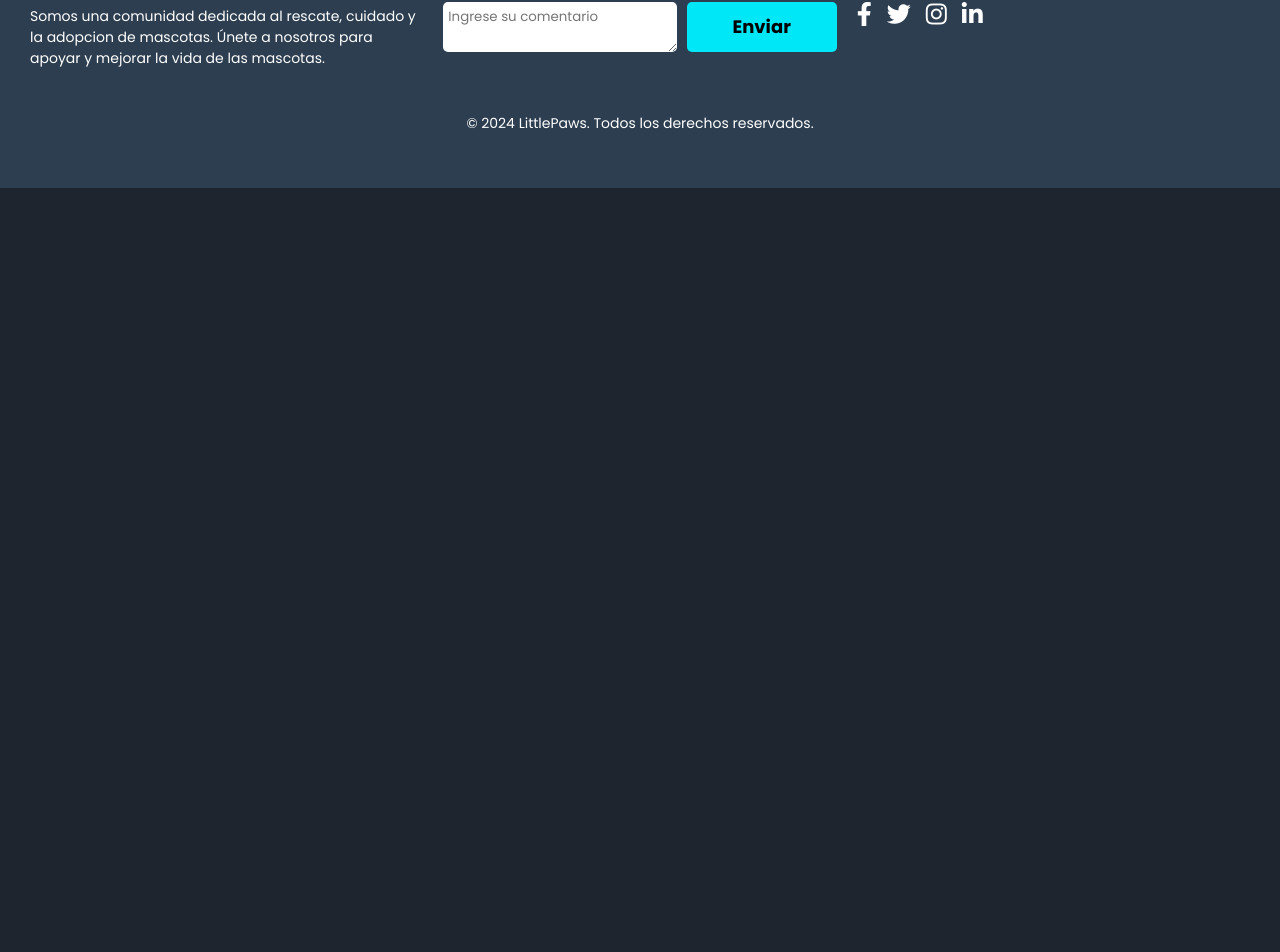
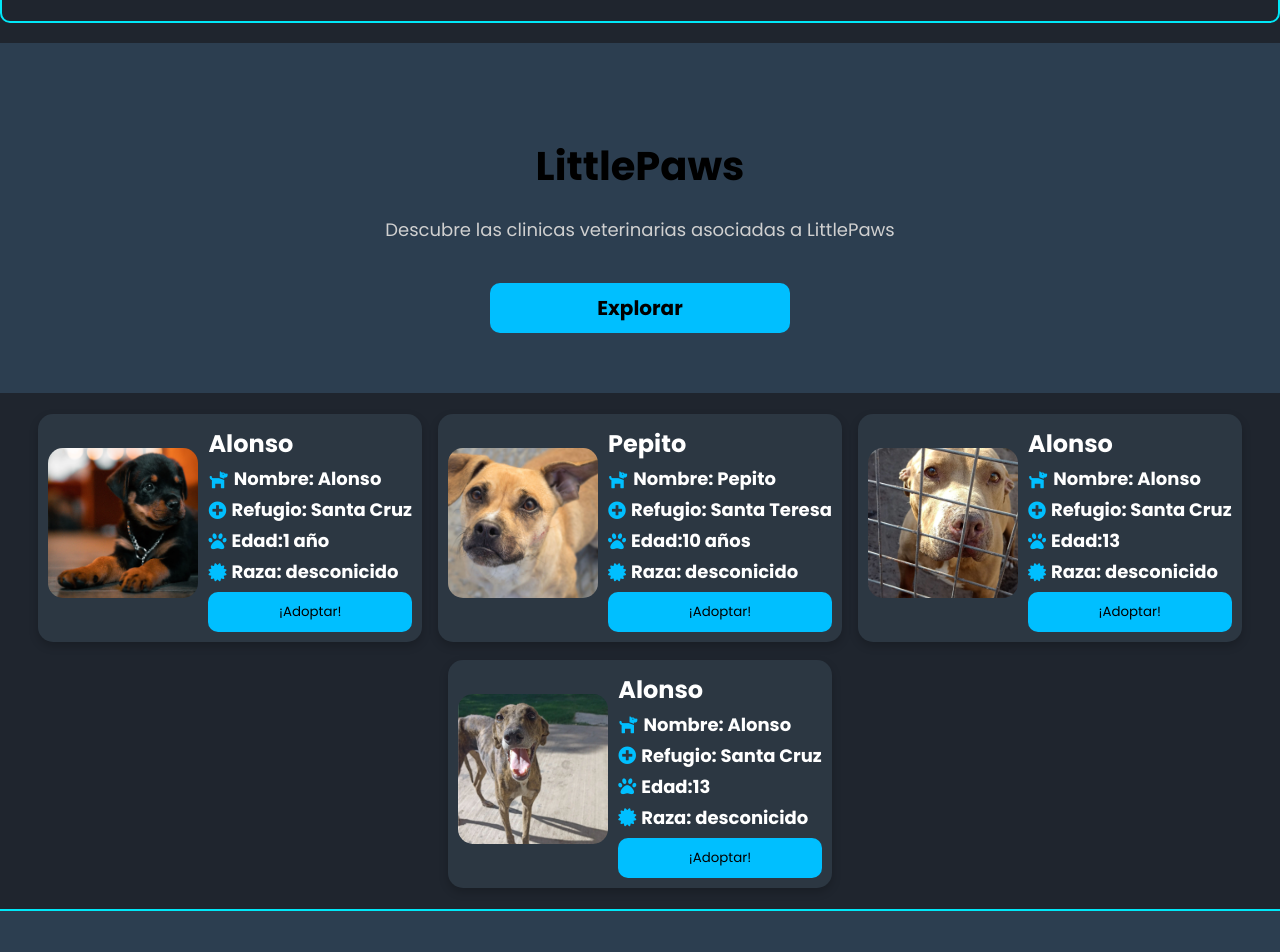
Before and after one commit to Ameth-Toledo/Proyecto-LittlePaws, an Angular app: page /home in a window 1280 px wide. Shown: the part 2608-3560 px from the top of the page. Before the commit the page ends 2796 px from the top, so only its background shows below. Built offline with nearby package versions, Linux system fonts and the light colour scheme; sample sign-in values are in the browser's storage; grey boxes are pictures that could not be loaded.

Commit message:
shared QR

```diff
--- a/package.json
+++ b/package.json
@@ -19,6 +19,7 @@
     "@angular/platform-browser-dynamic": "^18.2.0",
     "@angular/router": "^18.2.0",
     "@google/generative-ai": "^0.21.0",
+    "@techiediaries/ngx-qrcode": "^9.1.0",
     "chart.js": "^4.4.4",
     "rxjs": "~7.8.0",
     "tslib": "^2.3.0",
--- a/src/app/components/footer/footer.component.html
+++ b/src/app/components/footer/footer.component.html
@@ -20,10 +20,30 @@
                 <a href="#" class="icon-link-footer"><i class="fab fa-twitter"></i></a>
                 <a href="#" class="icon-link-footer"><i class="fab fa-instagram"></i></a>
                 <a href="#" class="icon-link-footer"><i class="fab fa-linkedin-in"></i></a>
+
+                <i class="fas fa-share-alt icon-link-footer" (click)="openModal()"></i>
             </div>
         </div>
     </div>
     <div class="footer-bottom-footer">
         <p class="footer-bottom-text-footer">© 2024 LittlePaws. Todos los derechos reservados.</p>
     </div>
+
+    <div class="modal-footer" [class.show]="isModalOpen">
+        <div class="modal-content-footer">
+            <h2 class="modal-shared">LittlePaws</h2>
+            <p class="messaje-shared">¡Gracias por compartir!</p>
+            <img src="QR/LittlePaws.svg" alt="Imagen de agradecimiento" class="modal-image-footer">
+            <div class="modal-link-footer">
+                <a href="https://ameth-toledo.github.io/prueba/" target="_blank" class="link-copied">https://ameth-toledo.github.io/prueba/</a>
+                <i class="fas fa-copy icon-copy-footer" (click)="copyLink()"></i>
+            </div>
+            <button (click)="closeModal()" class="close-shared">Cerrar</button>
+        </div>
+    </div>
+
+    <div class="alert-copied" *ngIf="isAlertVisible">
+        <p class="exit-copied">Enlace copiado correctamente al portapeles</p>
+    </div>
+
 </footer>
--- a/src/app/components/footer/footer.component.scss
+++ b/src/app/components/footer/footer.component.scss
@@ -112,6 +112,116 @@
     background-color: #1abc9c;
 }
 
+/**nuevo moda*/
+.share-button-footer {
+    color: white;
+    font-size: 18px;
+    background: #00E8F8;
+    border: none;
+    padding: 8px 12px;
+    border-radius: 5px;
+    cursor: pointer;
+    transition: background-color 0.3s;
+}
+
+.share-button-footer:hover {
+    background-color: #1abc9c;
+}
+
+.modal-footer {
+    display: none;
+    position: fixed;
+    top: 0;
+    left: 0;
+    width: 100%;
+    height: 100%;
+    background: rgba(0, 0, 0, 0.5);
+    justify-content: center;
+    align-items: center;
+}
+
+.modal-footer.show {
+    display: flex;
+}
+
+.modal-content-footer {
+    background: #2C3742;
+    padding: 20px;
+    border-radius: 10px;
+    text-align: center;
+    max-width: 400px;
+    width: 90%;
+}
+
+.modal-image-footer {
+    width: 100%;
+    height: auto;
+    margin-top: 10px;
+}
+
+.modal-link-footer {
+    display: flex;
+    align-items: center;
+    justify-content: center;
+    gap: 10px;
+    margin-top: 15px;
+}
+
+.icon-copy-footer {
+    color: #00E8F8;
+    font-size: 24px;
+    cursor: pointer;
+    margin-left: 10px;
+    transition: color 0.3s;
+}
+
+.icon-copy-footer:hover {
+    color: #1abc9c;
+}
+
+.link-copied {
+    font-family: 'Poppins', sans-serif;
+    color: #FFF;
+}
+
+.modal-shared {
+    font-family: 'Poppins', sans-serif;
+}
+
+.messaje-shared {
+    font-family: 'Poppins', sans-serif;
+}
+
+.close-shared {
+    font-family: 'Poppins', sans-serif;
+    background-color: red;
+    color: #FFF;
+    border: none;
+    width: 70px;
+    height: 30px;
+    border-radius: 5px;
+}
+
+.alert-copied {
+    position: fixed;
+    bottom: 20px;
+    right: 20px;
+    background-color: #2C3742;
+    color: #ffffff;
+    padding: 10px 15px;
+    border-radius: 5px;
+    font-family: 'Poppins', sans-serif;
+    font-weight: bold;
+    font-size: 16px;
+    box-shadow: 0 4px 8px rgba(0, 0, 0, 0.3);
+    opacity: 0.9;
+    transition: opacity 0.3s;
+}
+
+.exit-copied {
+    margin: 0;
+}
+
 @media (max-width: 768px) {
     .footer-content-footer {
         flex-direction: column;
--- a/src/app/components/footer/footer.component.ts
+++ b/src/app/components/footer/footer.component.ts
@@ -1,12 +1,36 @@
 import { Component } from '@angular/core';
+import { CommonModule } from '@angular/common';
 
 @Component({
   selector: 'app-footer',
   standalone: true,
-  imports: [],
+  imports: [CommonModule],
   templateUrl: './footer.component.html',
   styleUrl: './footer.component.scss'
 })
 export class FooterComponent {
+  isModalOpen = false;
+  isAlertVisible = false;
 
+  openModal(){
+    this.isModalOpen = true;
+  }
+
+  closeModal() {
+    this.isModalOpen = false;
+  }
+
+  copyLink() {
+    const link = 'https://ameth-toledo.github.io/prueba/';
+    navigator.clipboard.writeText(link).then(() => {
+      this.showAlert();
+    });
+  }
+
+  showAlert() {
+    this.isAlertVisible = true;
+    setTimeout(() => {
+      this.isAlertVisible = false;
+    }, 3000);
+  }
 }
--- a/src/app/components/header/header.component.scss
+++ b/src/app/components/header/header.component.scss
@@ -139,6 +139,10 @@
         flex: 1;
     }
 
+    .logo-little {
+        width: 40px;
+    }
+
     .little-nav {
         position: absolute;
         top: 60px;
@@ -178,4 +182,8 @@
         font-size: 1rem;
         color: #f0a500;
     }
+
+    .little-logo {
+        font-size: 20px;
+    }
 }
--- a/src/app/modules/home/home.component.html
+++ b/src/app/modules/home/home.component.html
@@ -119,10 +119,43 @@
         class="map-veterinaria">
     </iframe>
 </div>
-
-<button  class="ver-mas-veterinarias" (click)="enviarVeterinarias($event)">ver mas veterinarias</button>
 <!-- agregar apartado de denuncias 💬-->
 <!-- agregar apartado de extraviadas -->
+<section class="info-section">
+    <div class="container-home">
+        <h1 class="info-tittle">LittlePaws</h1>
+        <p class="info-description">Descubre las clinicas veterinarias asociadas a LittlePaws</p>
+        <button class="cta-button" (click)="enviarVeterinarias($event)">Explorar</button>
+    </div>
+</section>
+
+
+<div class="animales-container">
+    <app-card-animales imgSrc="perros/perro01.webp"
+    name="Alonso"
+    namaPet="Alonso"
+    refugio="Santa Cruz"
+    edad="1 año"
+    raza="desconicido"/>
+    <app-card-animales imgSrc="perros/perro02.jpg"
+    name="Pepito"
+    namaPet="Pepito"
+    refugio="Santa Teresa"
+    edad="10 años"
+    raza="desconicido"/>
+    <app-card-animales imgSrc="perros/perro04.jpeg"
+    name="Alonso"
+    namaPet="Alonso"
+    refugio="Santa Cruz"
+    edad="13"
+    raza="desconicido"/>
+    <app-card-animales imgSrc="perros/perro06.jpeg"
+    name="Alonso"
+    namaPet="Alonso"
+    refugio="Santa Cruz"
+    edad="13"
+    raza="desconicido"/>
+</div>
 
 <app-chatbot></app-chatbot>
 <app-footer/>
--- a/src/app/modules/home/home.component.scss
+++ b/src/app/modules/home/home.component.scss
@@ -243,24 +243,7 @@
 .map-veterinaria {
     border: none;
     width: 100%;
-    height: 400px;
-}
-
-.ver-mas-veterinarias {
-    background-color: #00BFFF;
-    border: none;
-    width: 300px;
-    height: 50px;
-    color: black;
-    font-family: 'Poppins';
-    font-weight: bold;
-    border-radius: 10px;
-    font-size: 20px;
-    cursor: pointer;
-}
-
-.ver-mas-veterinarias:hover {
-    background-color: #12b3e9;
+    height: 600px;
 }
 
 /*nuevo*/
@@ -271,7 +254,7 @@
 }
 
 .titulo-recomendacion {
-    font-family: 'Poppins', sans-serif;
+    font-family: 'Poppins';
     font-size: 48px;
     text-align: center;
     color: #00BFFF;
@@ -323,8 +306,53 @@
     font-family: 'Poppins', sans-serif;
 }
 
+/*nuevo*/
+.info-section {
+    background-color: #2C3E50;
+    padding: 60px 20px;
+    text-align: center;
+  }
+
+  .container-home {
+    max-width: 1200px;
+    margin: 0 auto;
+  }
+
+  .info-tittle {
+    font-family: 'Poppins', sans-serif;
+    font-size: 40px;
+    font-weight: 700;
+    margin-bottom: 20px;
+  }
+
+  .info-description {
+    font-family: 'Poppins', sans-serif;
+    font-size: 18px;
+    margin-bottom: 40px;
+    color: #d0d0d0;
+  }
+
+  .cta-button {
+    background-color: #00BFFF;
+    border: none;
+    width: 300px;
+    height: 50px;
+    color: black;
+    font-family: 'Poppins';
+    font-weight: bold;
+    border-radius: 10px;
+    font-size: 20px;
+    cursor: pointer;
+  }
+
+  .cta-button:hover {
+    background-color: #a0a00a;
+  }
+
+
 @media (max-width: 768px) {
     .main-title {
+        margin-top: 15px;
         flex-direction: column;
         align-items: center;
         margin-left: 0;
```
Also changed, not shown: public/QR/LittlePaws.svg (added), 1 other file (tests, documents, lock files or other folders).
